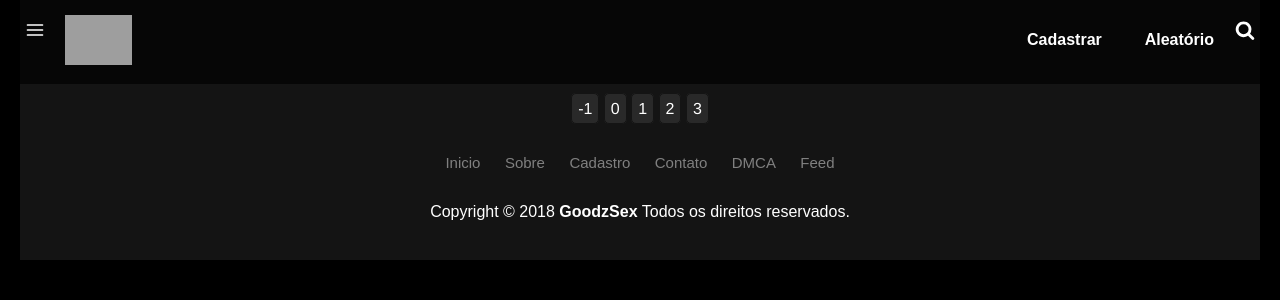
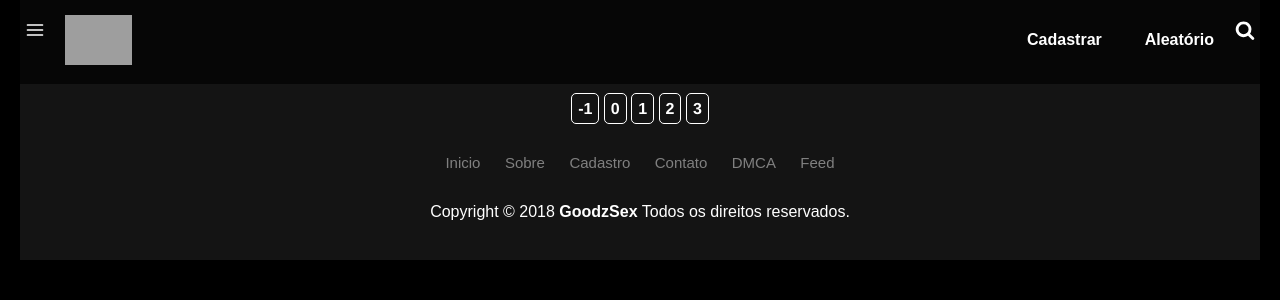
Before and after one commit to guiadamusculacao/guiadamusculacao, a Jekyll site: the page built from index.html, in a window 1280 px wide. Shown: the top 300 px of the page. Built offline with Jekyll 4.4.1, drawn with Linux system fonts in a browser that asks for light colours; grey boxes are pictures that could not be loaded.

Commit message:
Update index.html

```diff
--- a/index.html
+++ b/index.html
@@ -22,7 +22,7 @@
 </style>
 <main class="home" id="post" role="main" itemprop="mainContentOfPage" itemscope="itemscope" itemtype="http://schema.org/Blog">
 <div id="grid" class="row flex-grid">
-<style>.box-item{width:25%;padding-left:1%;padding-right:1%;margin:0px;}.titulo{text-overflow:ellipsis;white-space:nowrap;overflow:hidden;color:#fff;text-decoration:none;}.preload{width:100%;}.posttime{float:right;position:relative;display:inline-block;background:#141414;color:#fff;font-weight:700;padding:5px;margin-top:-2.187rem;line-height:unset;}.pagenavi-page{border:solid 1px #141414;background-color:#292929;text-decoration:none;color:#fff;padding:6px;border-radius:5px;}.pagenavi-page:hover{background-color:#0e0e0e;}.current-page{border:solid 1px #141414;background-color:#0e0e0e;text-decoration:none;color:#fff;padding:6px;border-radius:5px;}</style>
+<style>.box-item{width:25%;padding-left:1%;padding-right:1%;margin:0px;}.titulo{text-overflow:ellipsis;white-space:nowrap;overflow:hidden;color:#fff;text-decoration:none;}.preload{width:100%;}.posttime{float:right;position:relative;display:inline-block;background:#141414;color:#fff;font-weight:700;padding:5px;margin-top:-2.187rem;line-height:unset;}.pagenavi-page{border:solid 1px #fff;background-color:transparent;text-decoration:none;color:#fff;padding:6px;font-weight:bold;}.pagenavi-page:hover{background-color:#141414;}.current-page{border:solid 1px #fff;background-color:#fff;text-decoration:none;color:#141414;padding:6px;font-weight:bold;}</style>
 {% for post in paginator.posts %}
     <article class="corpo-post">
         <div class="box-body">
```
